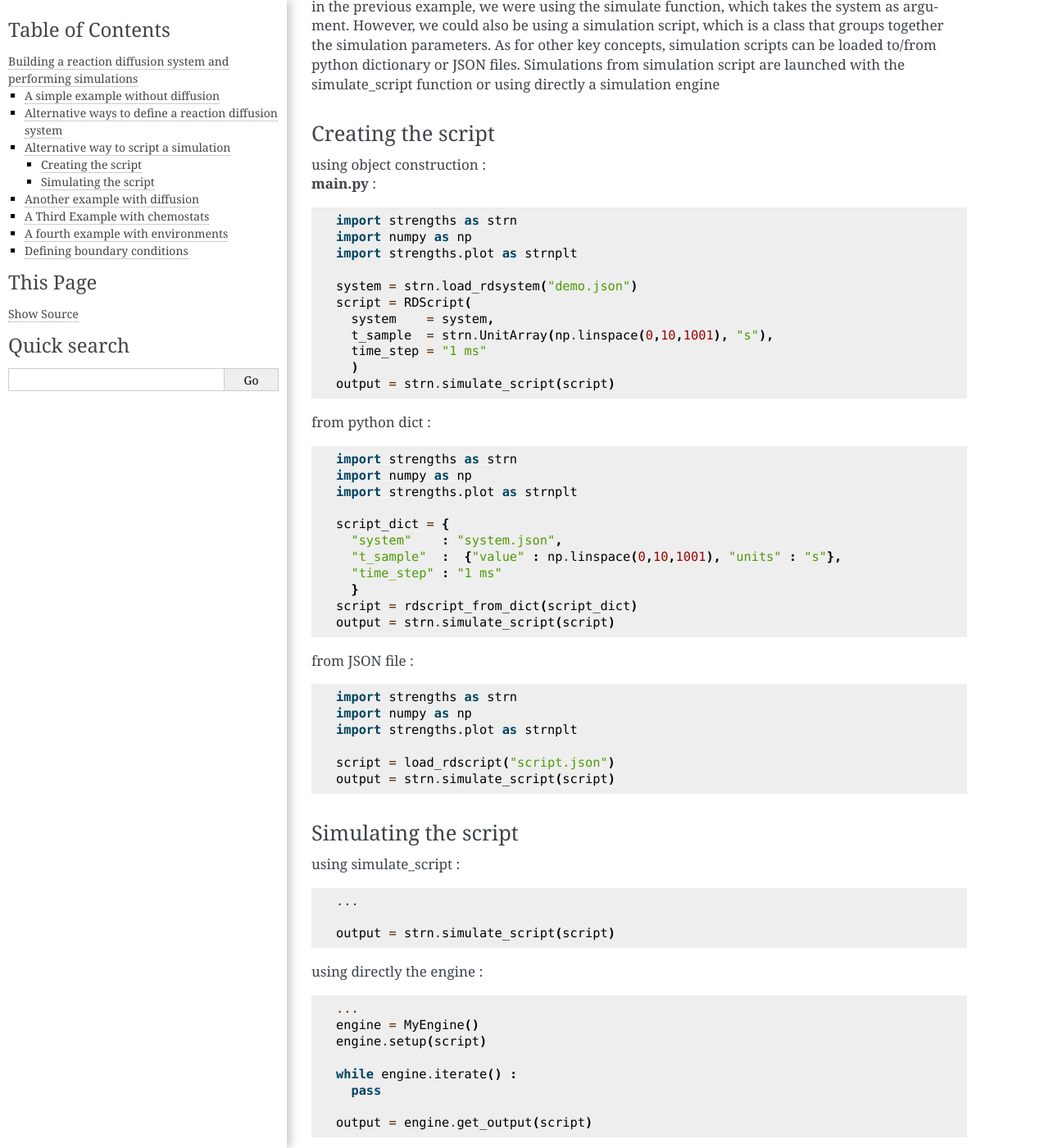
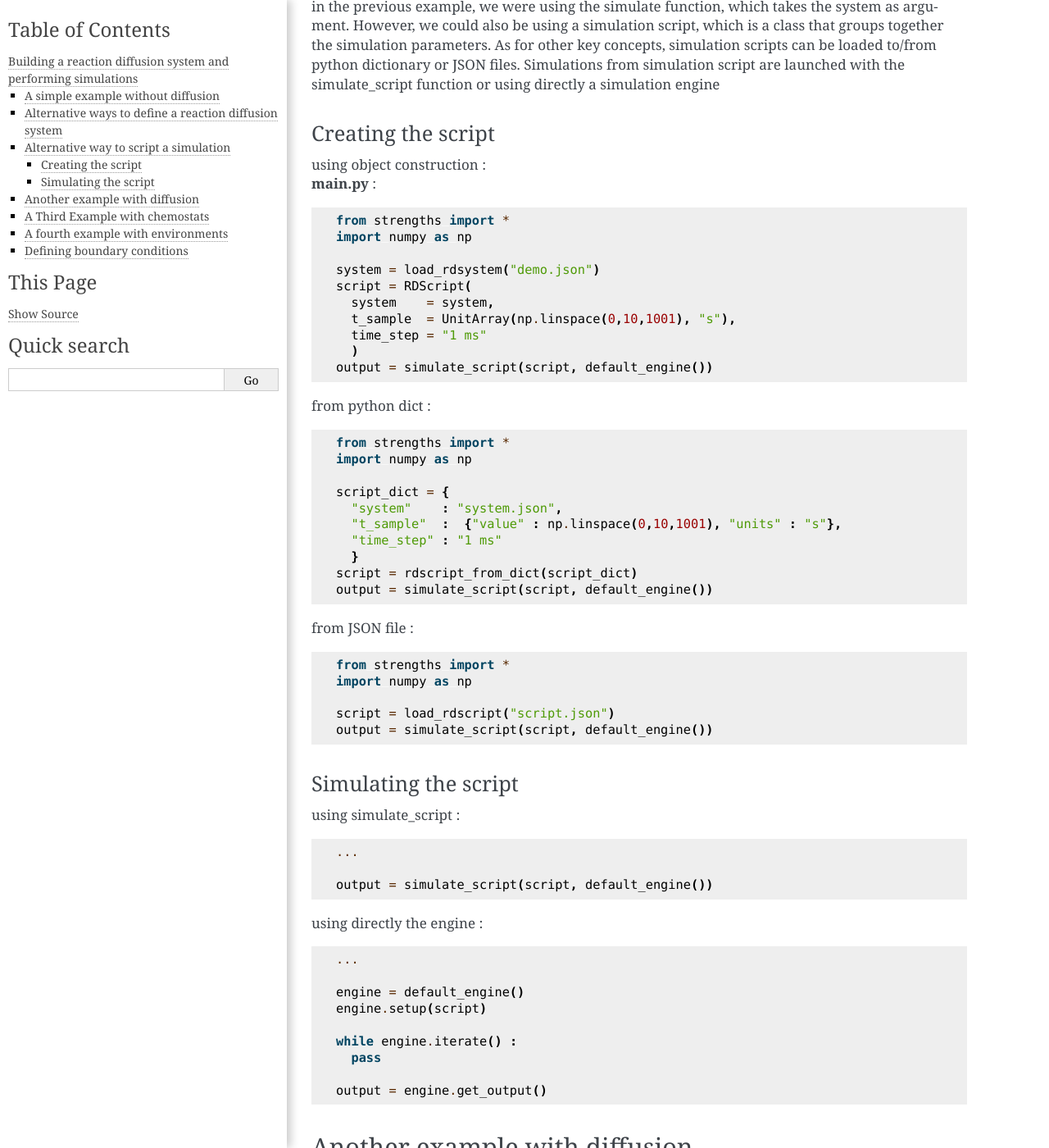
Before and after one commit to ThibaultFillion/strengths, a Sphinx documentation site: the page built from documentation/building_and_simulating_rds.rst, in a window 1280 px wide and 1400 px high, scrolled down 6013 px. Shown: the whole window at 82% size. Built offline with Sphinx 7.4.7, drawn with Linux system fonts in a browser that asks for light colours.

Commit message:
Thibault fillion patch 1 (#10)
* Update building_and_simulating_rds.rst

fixing example code

* Update rdscript.py

fix

* Update building_and_simulating_rds.rst

* Update building_and_simulating_rds.rst

* Update building_and_simulating_rds.rst

* Update building_and_simulating_rds.rst

* Update building_and_simulating_rds.rst

```diff
--- a/documentation/building_and_simulating_rds.rst
+++ b/documentation/building_and_simulating_rds.rst
@@ -314,25 +314,23 @@ using object construction  :
 
 .. code:: python
 
-  import strengths as strn
+  from strengths import *
   import numpy as np
-  import strengths.plot as strnplt
 
-  system = strn.load_rdsystem("demo.json")
+  system = load_rdsystem("demo.json")
   script = RDScript(
     system    = system,
-    t_sample  = strn.UnitArray(np.linspace(0,10,1001), "s"),
+    t_sample  = UnitArray(np.linspace(0,10,1001), "s"),
     time_step = "1 ms"
     )
-  output = strn.simulate_script(script)
+  output = simulate_script(script, default_engine())
 
 from python dict :
 
 .. code:: python
 
-  import strengths as strn
+  from strengths import *
   import numpy as np
-  import strengths.plot as strnplt
 
   script_dict = {
     "system"    : "system.json",
@@ -340,18 +338,17 @@ from python dict :
     "time_step" : "1 ms"
     }
   script = rdscript_from_dict(script_dict)
-  output = strn.simulate_script(script)
+  output = simulate_script(script, default_engine())
 
 from JSON file :
 
 .. code:: python
 
-  import strengths as strn
+  from strengths import *
   import numpy as np
-  import strengths.plot as strnplt
 
   script = load_rdscript("script.json")
-  output = strn.simulate_script(script)
+  output = simulate_script(script, default_engine())
 
 Simulating the script
 ^^^^^^^^^^^^^^^^^^^^^
@@ -362,20 +359,21 @@ using simulate_script :
 
   ...
 
-  output = strn.simulate_script(script)
+  output = simulate_script(script, default_engine())
 
 using directly the engine :
 
 .. code:: python
 
   ...
-  engine = MyEngine()
+
+  engine = default_engine()
   engine.setup(script)
 
   while engine.iterate() :
     pass
 
-  output = engine.get_output(script)
+  output = engine.get_output()
 
 Another example with diffusion
 ------------------------------
```
Also changed, not shown: 1 other file.
